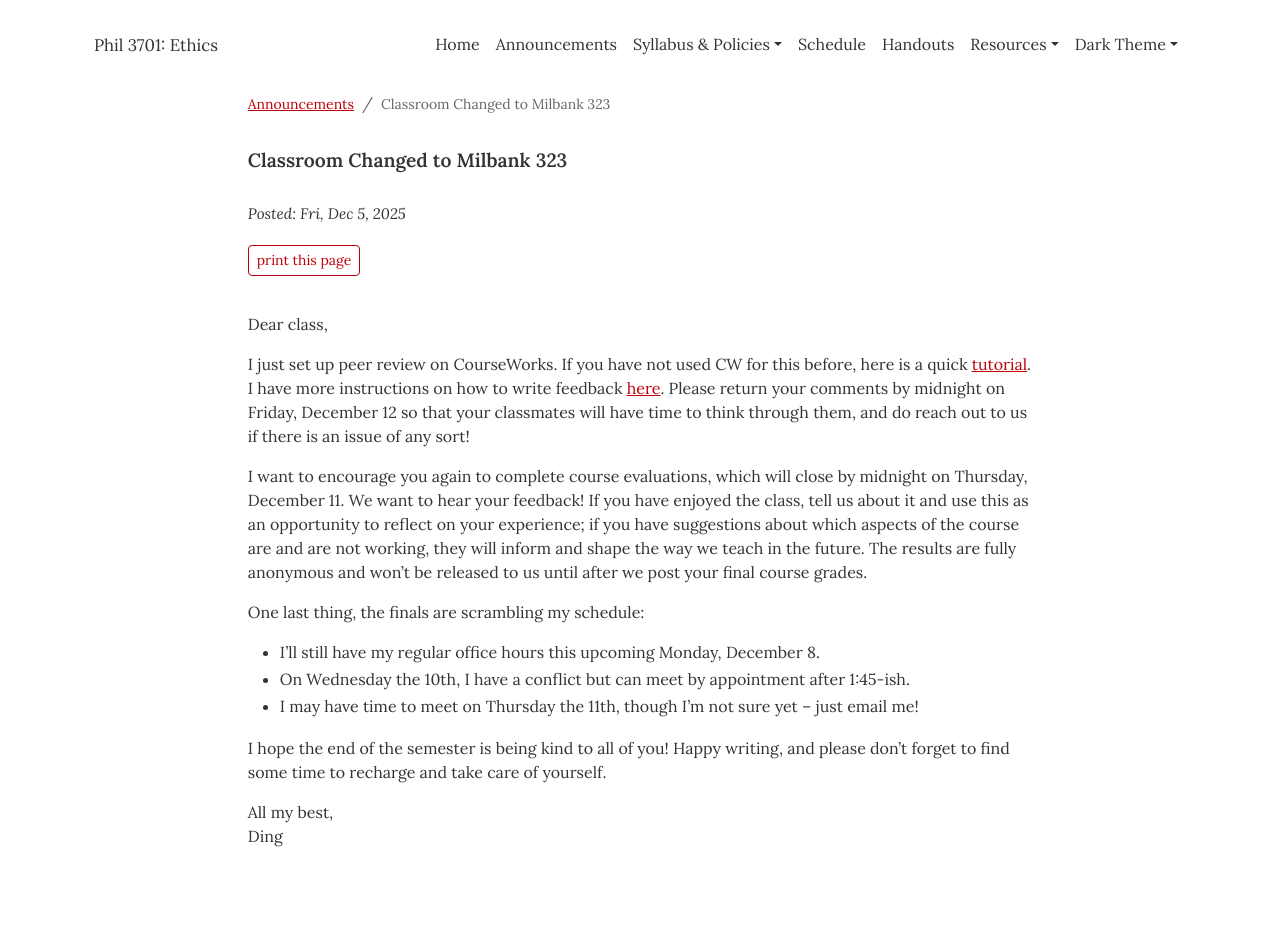
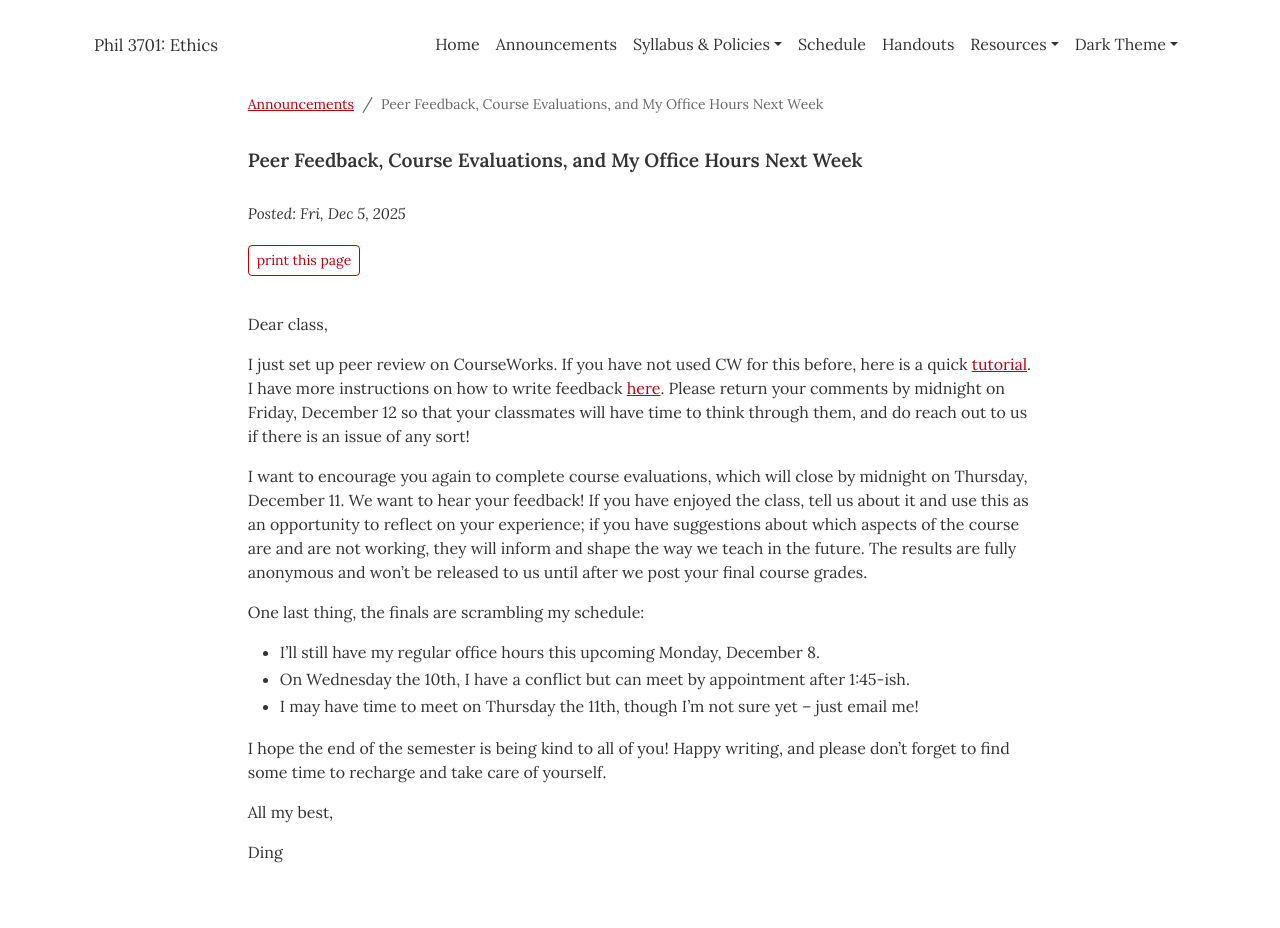
Before and after one commit to dingherself/ethics, a Jekyll site: the page built from announcements/_posts/2025-12-05-end-of-semester.md, in a window 1280 px wide. Built offline with Jekyll 4.4.1, drawn with Linux system fonts in a browser that asks for light colours.

Commit message:
wrong title

```diff
--- a/announcements/_posts/2025-12-05-end-of-semester.md
+++ b/announcements/_posts/2025-12-05-end-of-semester.md
@@ -1,21 +1,22 @@
 ---
 layout: post
-title: "Classroom Changed to Milbank 323"
+title: "Peer Feedback, Course Evaluations, and My Office Hours Next Week"
 ---
 
 Dear class,
 
 I just set up peer review on CourseWorks. If you have not used CW for this before, here is a quick [tutorial](https://community.canvaslms.com/t5/Student-Guide/How-do-I-submit-a-peer-review-to-an-assignment/ta-p/293). I have more instructions on how to write feedback [here](https://ethics.dingherself.com/handouts/term-paper.html#peer-feedback-graded). Please return your comments by midnight on Friday, December 12 so that your classmates will have time to think through them, and do reach out to us if there is an issue of any sort!
 
-I want to encourage you again to complete course evaluations, which will close by midnight on Thursday, December 11. We want to hear your feedback! If you have enjoyed the class, tell us about it and use this as an opportunity to reflect on your experience; if you have suggestions about which aspects of the course are and are not working, they will inform and shape the way we teach in the future. The results are fully anonymous and won’t be released to us until after we post your final course grades.
+I want to encourage you again to complete course evaluations, which will close by midnight on Thursday, December 11. We want to hear your feedback! If you have enjoyed the class, tell us about it and use this as an opportunity to reflect on your experience; if you have suggestions about which aspects of the course are and are not working, they will inform and shape the way we teach in the future. The results are fully anonymous and won't be released to us until after we post your final course grades.
 
 One last thing, the finals are scrambling my schedule:
 
-- I’ll still have my regular office hours this upcoming Monday, December 8.
+- I'll still have my regular office hours this upcoming Monday, December 8.
 - On Wednesday the 10th, I have a conflict but can meet by appointment after 1:45-ish.
-- I may have time to meet on Thursday the 11th, though I’m not sure yet -- just email me!
+- I may have time to meet on Thursday the 11th, though I'm not sure yet -- just email me!
 
-I hope the end of the semester is being kind to all of you! Happy writing, and please don’t forget to find some time to recharge and take care of yourself.
+I hope the end of the semester is being kind to all of you! Happy writing, and please don't forget to find some time to recharge and take care of yourself.
 
-All my best,\
+All my best,
+
 Ding
```
